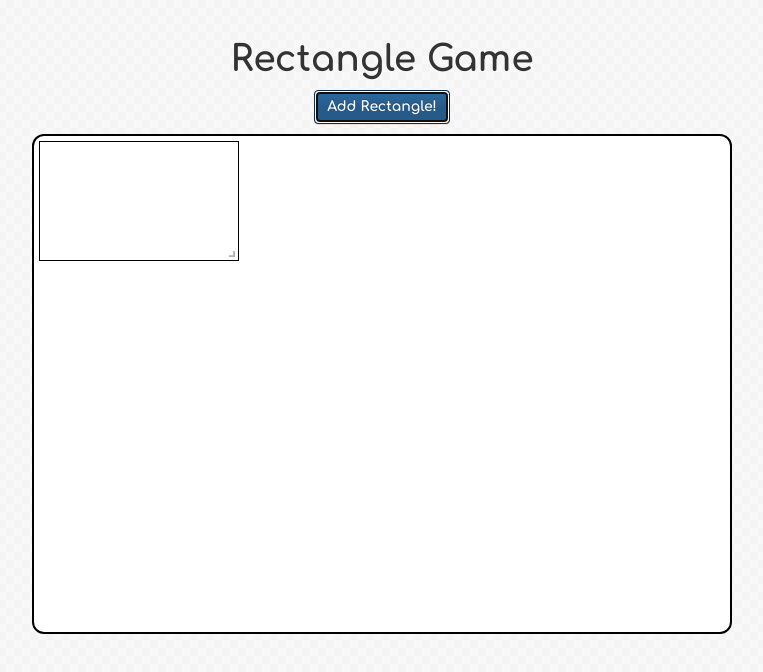
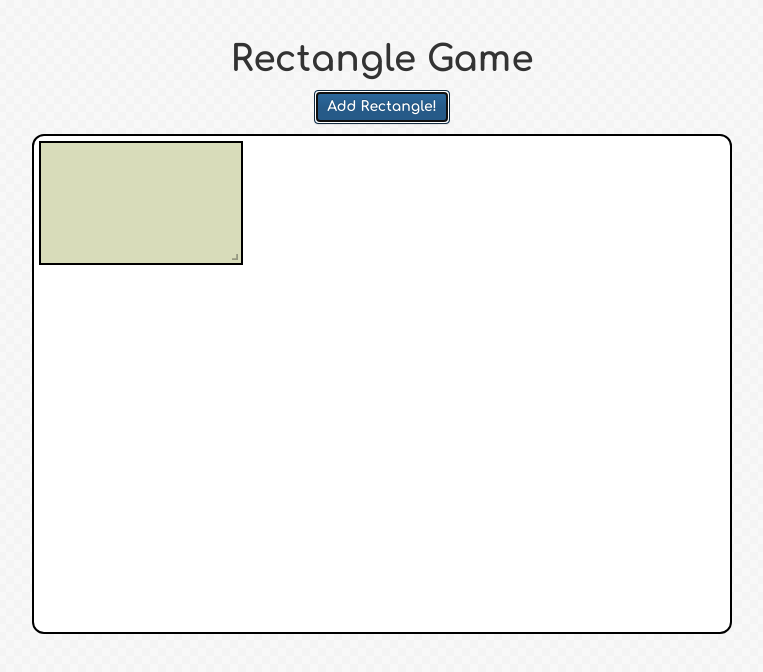
Before and after one commit to vinceroti/rectangle-app, a React (Create React App) app: page / in a window 1280 px wide. Both pictures are taken after a click on the button "Add Rectangle!". Shown: the top 672 px of the page, without its empty margins (258-1021 px from the left). Built offline with nearby package versions, Linux system fonts and the light colour scheme.

Commit message:
add styles to wrapper and made them inline

```diff
--- a/src/components/rectangle.js
+++ b/src/components/rectangle.js
@@ -2,24 +2,31 @@ import React, { Component } from 'react';
 import { ResizableBox } from 'react-resizable';
 import Draggable from 'react-draggable'; // Both at the same time
 
-const style = {
-  wrapper: {
-    display: 'inline-block'
-  },
-  handle: {
-    cursor: 'pointer',
-    padding: 10
-  },
-};
 
 class Rectangle extends Component {
+
   render() {
+    const style = {
+      wrapper: {
+        display: 'inline-block',
+      },
+      handle: {
+        cursor: 'pointer',
+        padding: 10
+      },
+      box: {
+        display: 'inlineBlock',
+        position: 'relative',
+        border: '2px solid black',
+        background: this.props.customColor
+      }
+    };
 
     return (
       <div style={style.wrapper} >
         <Draggable handle=".handle">
-          <div>
-           <ResizableBox color={this.props.customColor} width={200} height={120} lockAspectRatio={true}  minConstraints={[50, 30]}>
+          <div style={style.box}>
+           <ResizableBox  width={200} height={120} lockAspectRatio={true}  minConstraints={[50, 30]}>
             <div style={style.handle} className="handle"></div>
           </ResizableBox>
           </div>
--- a/src/styles/index.css
+++ b/src/styles/index.css
@@ -8,11 +8,6 @@ body {
 
 /*Resizable box css*/
 
-.react-resizable {
-  display: inline-block;
-  position: relative;
-  border: 1px solid black;
-}
 .react-resizable-handle {
   position: absolute;
   width: 20px;
```
